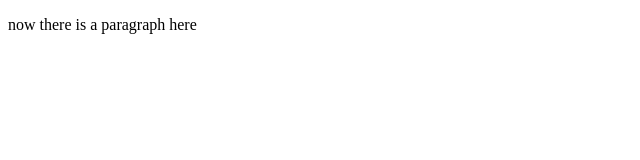
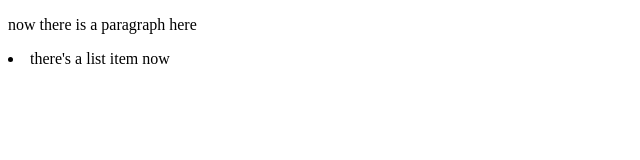
Before and after one commit to paulafiaschi/Intro, a plain HTML site: page index.html in a window 1280 px wide. Shown: the whole page, without its empty margins (0-640 px from the left). Drawn offline with Linux system fonts and the light colour scheme.

Commit message:
list item

```diff
--- a/index.html
+++ b/index.html
@@ -12,6 +12,7 @@
 <body>
 
   <p>now there is a paragraph here</p>
+  <li>there's a list item now</li>
 
   <script src="main.js"></script>
 </body>
```
